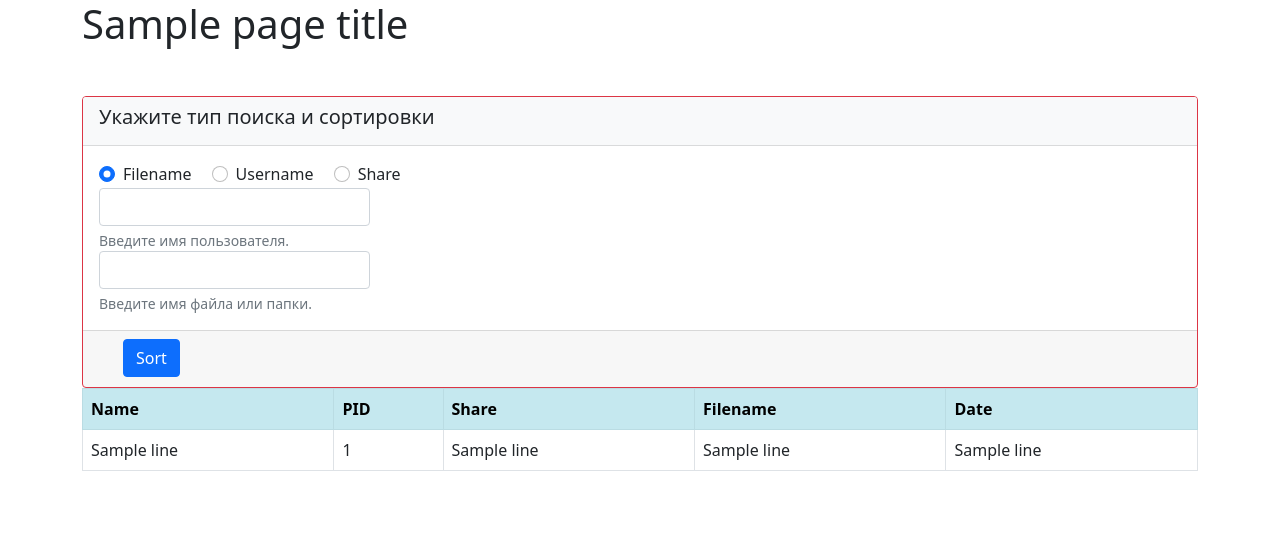
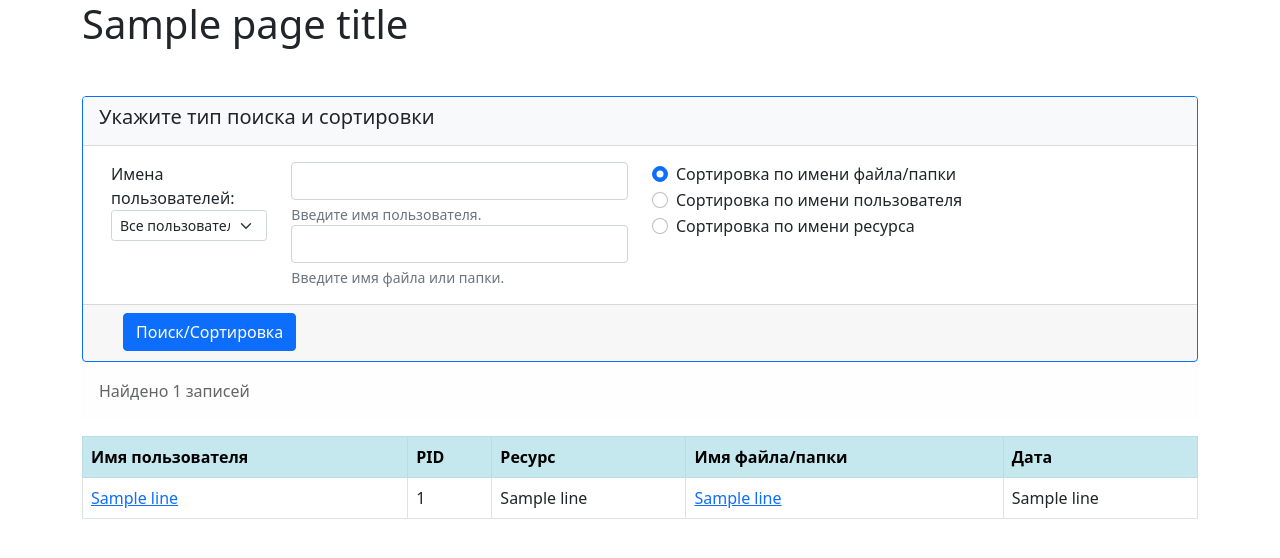
Before and after one commit to r2d2-lex/smbstatus, a Flask app: template webapp/templates/smbstatus/index.html in a window 1280 px wide. Shown: the top 558 px of the page. Run offline with Flask 2, Linux system fonts and the light colour scheme; the template is opened without the code that fills it: most values are stand-ins (such as "Sample title", 1, 10 or a date in 2020).

Commit message:
добавлены фильтры по username/filename

```diff
--- a/webapp/__init__.py
+++ b/webapp/__init__.py
@@ -1,11 +1,18 @@
-from flask import Flask, render_template
+from flask import Flask, render_template, request
 
 from webapp.forms import SearchForm
 from webapp.getuserlist import make_uid_users_dict
 from webapp.smbstat import smb_status, parse_status, sort_records, search_records
 
 
-# import webapp.config
+def check_get_args(req):
+    user_name = req.args.get("username")
+    file_name = req.args.get("filename")
+    if not isinstance(user_name, str):
+        user_name = ''
+    if not isinstance(file_name, str):
+        file_name = ''
+    return user_name, file_name
 
 
 def create_app():
@@ -16,18 +23,21 @@ def create_app():
     def index():
         search_form = SearchForm()
         uid_users_dict = make_uid_users_dict()
-        smb_lines = parse_status(uid_users_dict)
+        smb_lines, list_of_user_names = parse_status(uid_users_dict)
         smb_lines = sort_records(smb_lines, app.config['PATH_NAME_INDEX'])
         return render_template('smbstatus/index.html', page_title=app.config['PAGE_TITLE'], smb_lines=smb_lines,
-                               form=search_form)
+                               form=search_form, records_count=len(smb_lines), user_names=list_of_user_names)
 
     @app.route('/search', methods=['GET', 'POST'])
     def sort():
-        sort_type = app.config['PATH_NAME_INDEX']
-        search_form = SearchForm()
         user_name = ''
         file_name = ''
+        sort_type = app.config['PATH_NAME_INDEX']
 
+        if request.method == "GET":
+            user_name, file_name = check_get_args(request)
+
+        search_form = SearchForm()
         if search_form.validate_on_submit():
             user_name = search_form.username.data
             file_name = search_form.filename.data
@@ -44,24 +54,13 @@ def create_app():
                 sort_type = app.config['SHARE_NAME_INDEX']
 
         uid_users_dict = make_uid_users_dict()
-        smb_lines = parse_status(uid_users_dict)
+        smb_lines, list_of_user_names = parse_status(uid_users_dict)
         if len(user_name) > 3:
             smb_lines = search_records(smb_lines, app.config['LOGIN_NAME_INDEX'], user_name)
         if len(file_name) > 0:
             smb_lines = search_records(smb_lines, app.config['PATH_NAME_INDEX'], file_name)
         smb_lines = sort_records(smb_lines, sort_type)
         return render_template('smbstatus/index.html', page_title=app.config['PAGE_TITLE'], smb_lines=smb_lines,
-                               form=search_form)
+                               form=search_form, records_count=len(smb_lines), user_names=list_of_user_names)
 
     return app
-
-# def main():
-#     uid_users_dict = make_uid_users_dict()
-#
-#     smb_data = smb_status()
-#     smb_lines = parse_status(smb_data, uid_users_dict)
-#
-#
-# if __name__ == '__main__':
-#     # main()
-#     app.run(debug=True)
--- a/webapp/smbstat.py
+++ b/webapp/smbstat.py
@@ -32,6 +32,7 @@ def parse_status(uid_users_dict):
     """
     smb_data = smb_status()
 
+    list_of_user_names = set()
     status_records = []
     count = 0
     for line in smb_data.splitlines():
@@ -48,10 +49,12 @@ def parse_status(uid_users_dict):
             continue
 
         parsed_line.append(username)
+        list_of_user_names.add(username)
         # print(f'Parsed string: {parsed_line}')
         status_records.append(parsed_line)
 
-    return status_records
+    list_of_user_names = sorted(list_of_user_names)
+    return status_records, list_of_user_names
 
 
 def sort_records(records, key):
--- /dev/null
+++ b/webapp/static/js/func.js
@@ -0,0 +1,5 @@
+function getUsername(selectObject)
+{
+  var value = selectObject.value;
+  console.log("UserName: ", value);
+}
--- a/webapp/templates/base.html
+++ b/webapp/templates/base.html
@@ -14,7 +14,7 @@
 
     <!-- Option 1: Bootstrap Bundle with Popper -->
     <script src="https://cdn.jsdelivr.net/npm/bootstrap@5.1.3/dist/js/bootstrap.bundle.min.js" integrity="sha384-ka7Sk0Gln4gmtz2MlQnikT1wXgYsOg+OMhuP+IlRH9sENBO0LRn5q+8nbTov4+1p" crossorigin="anonymous"></script>
-
+    <script src="{{ url_for('static', filename='js/func.js') }}"></script>
     {% block content %}{% endblock %}
 
 </div>
--- a/webapp/templates/search_form.html
+++ b/webapp/templates/search_form.html
@@ -1,4 +1,4 @@
-<div class="card border-danger mt-5">
+<div class="card border-primary mt-5">
 
     <div class="card-header bg-light">
         <h5 class="card-title">Укажите тип поиска и сортировки</h5>
@@ -7,50 +7,64 @@
     <form action="/search" method="post">
     {{ form.hidden_tag() }}
     <div class="card-body">
-        <div class="form-row">
+        <div class="container">
+            <div class="row">
 
-            <div class="form-check form-check-inline">
+                <div class="col col-md-2">
+                    <label for="id_user_names">Имена пользователей:</label>
+                    <select class="form-select form-select-sm" aria-label=".form-select-sm example" id="id_user_names" onchange="getUsername(this)">
+                        <option value="">Все пользователи</option>
+                        {% for user in user_names %}
+                            <option value="{{ user }}">{{ user }}</option>
+                        {% endfor %}
+                    </select>
+                </div>
+
+                <div class="col col-md-4">
+                        <!--  Без name не работает!!!! -->
+                        <input type="text" class="form-control" id="username" name="username" aria-describedby="TextUsernameHelp">
+                        <div id="TextUsernameHelp" class="form-text">Введите имя пользователя.</div>
+
+                        <input type="text" class="form-control" id="filename" name="filename" aria-describedby="TextFilenameHelp">
+                        <div id="TextFilenameHelp" class="form-text">Введите имя файла или папки.</div>
+                </div>
+
+                <div class="col col-md-4">
+                    <div class="form-check">
                       <!--  Без value не работает!!!! -->
                       <input class="form-check-input" type="radio" name="sort_type" id="sort_filename" value="sort_filename" checked>
                       <label class="form-check-label" for="sort_filename">
-                Filename
+                        Сортировка по имени файла/папки
                       </label>
                     </div>
-            <div class="form-check form-check-inline">
+                    <div class="form-check">
                       <input class="form-check-input" type="radio" name="sort_type" id="sort_username" value="sort_username">
                       <label class="form-check-label" for="sort_username">
-                Username
+                        Сортировка по имени пользователя
                       </label>
                     </div>
-            <div class="form-check form-check-inline">
+                    <div class="form-check">
                       <input class="form-check-input" type="radio" name="sort_type" id="sort_share" value="sort_share">
                       <label class="form-check-label" for="sort_share">
-                Share
+                        Сортировка по имени ресурса
                       </label>
                     </div>
                 </div>
 
-        <div class="form-row">
-        <div class="col-md-3">
-            <!--  Без name не работает!!!! -->
-            <input type="text" class="form-control" id="username" name="username" aria-describedby="TextUsernameHelp">
-            <div id="TextUsernameHelp" class="form-text">Введите имя пользователя.</div>
             </div>
-        <div class="col-md-3">
-            <input type="text" class="form-control" id="filename" name="filename" aria-describedby="TextFilenameHelp">
-            <div id="TextFilenameHelp" class="form-text">Введите имя файла или папки.</div>
+
+
         </div>
     </div>
 
-    </div>
     <div class="card-footer">
         <div class="form-check form-check-inline">
-            <input class="btn btn-primary" type=submit value=Sort>
+            <input class="btn btn-primary" type=submit value="Поиск/Сортировка">
         </div>
     </div>
     </form>
-
 </div>
+<div class="alert alert-light" role="alert">Найдено {{ records_count }} записей</div>
 {% if form.errors %}
     {{ form.errors }}
 {% endif %}
--- a/webapp/templates/smbstatus/index.html
+++ b/webapp/templates/smbstatus/index.html
@@ -5,18 +5,18 @@
 
     <table class="table table-striped table-bordered">
         <tr class="table-info">
-            <th scope="col">Name</th>
+            <th scope="col">Имя пользователя</th>
             <th scope="col">PID</th>
-            <th scope="col">Share</th>
-            <th scope="col">Filename</th>
-            <th scope="col">Date</th>
+            <th scope="col">Ресурс</th>
+            <th scope="col">Имя файла/папки</th>
+            <th scope="col">Дата</th>
         </tr>
     {% for line in smb_lines %}
         <tr>
-            <td>{{ line[9] }}</td>
+            <td><a href="/search?username={{ line[9] }}">{{ line[9] }}</a></td>
             <td>{{ line[0] }}</td>
             <td>{{ line[6] }}</td>
-            <td>{{ line[7] }}</td>
+            <td><a href="/search?filename={{ line[7] }}">{{ line[7] }}</a></td>
             <td>{{ line[8] }}</td>
         </tr>
     {% endfor %}
```
Lines whose indentation alone changed are shown as unchanged.
